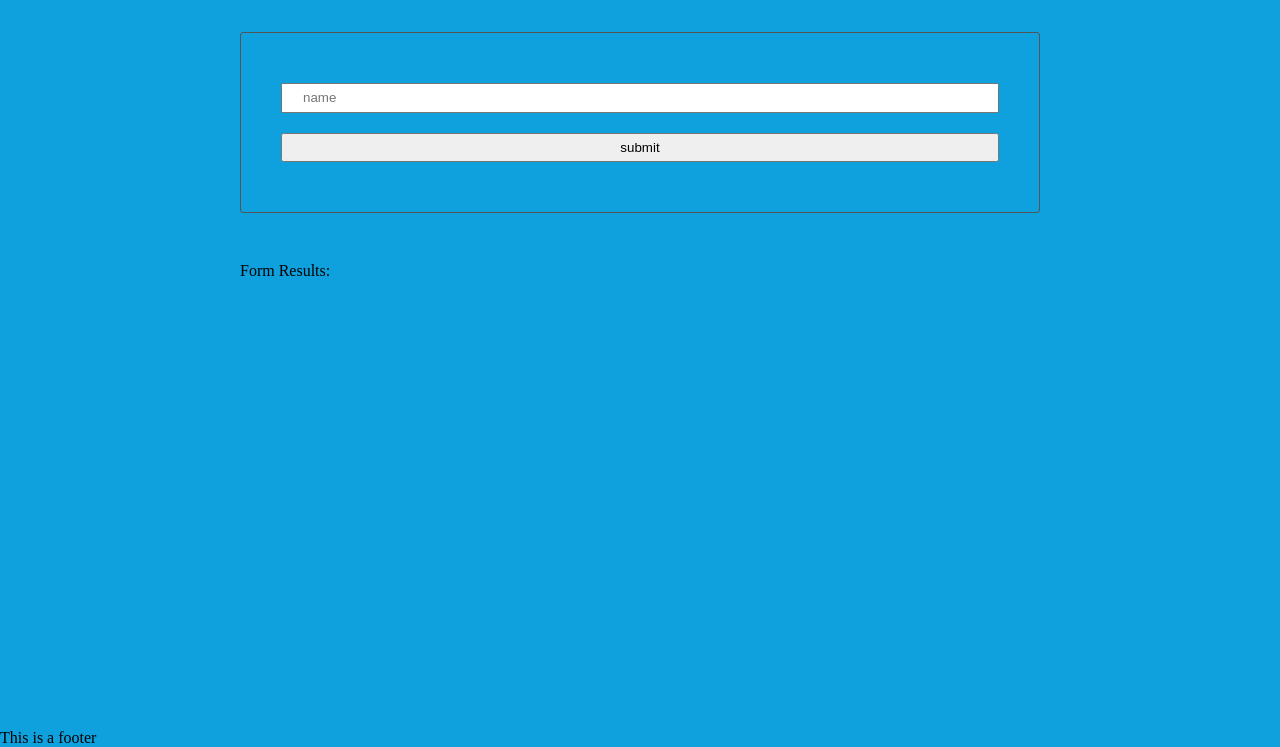
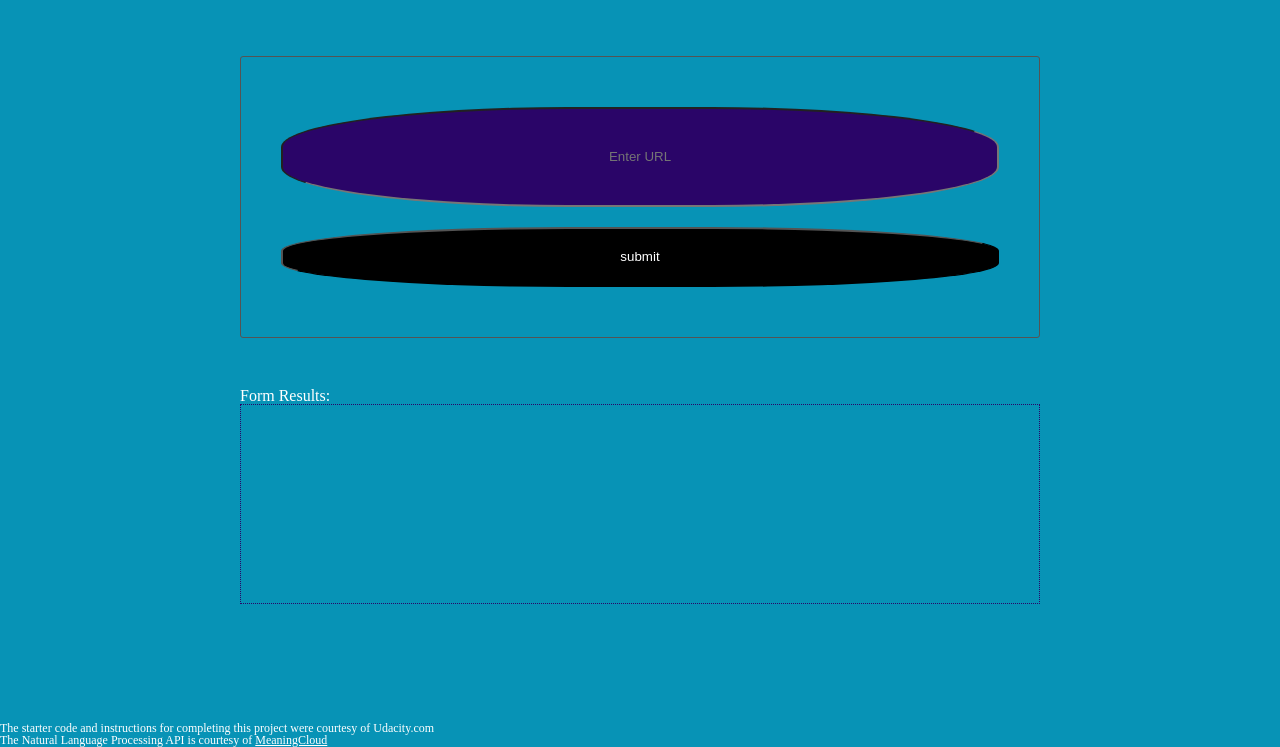
Before and after one commit to conjohnson712/Evaluate-Article-with-NLP, a website built with webpack: page src/client/views/index.html in a window 1280 px wide. Shown: the part 54-801 px from the top of the page. Built offline with nearby package versions, Linux system fonts and the light colour scheme.

Commit message:
Updated CSS styles

```diff
--- a/src/client/js/formHandler.js
+++ b/src/client/js/formHandler.js
@@ -1,5 +1,3 @@
-import { checkForName } from "./nameChecker"
-
 function handleSubmit(event) {
     event.preventDefault()
 
@@ -21,8 +19,8 @@ function handleSubmit(event) {
         body: JSON.stringify({url: formText}), // body data type must match "Content-Type" header
     })
     .then(res => res.json())
-    .then(function(res) {
-        updateUI(res)
+    .then(function() {
+        updateUI()
     })
     } else {
         alert('Submission Failed')
--- a/src/client/styles/base.scss
+++ b/src/client/styles/base.scss
@@ -2,7 +2,8 @@ body {
     display: flex;
     flex-direction: column;
     min-height: 100vh;
-    background-color: rgb(15, 160, 222);
+    background-color: rgb(7, 147, 182);
+    color: white;
 }
 
 main {
@@ -13,3 +14,9 @@ section {
     max-width: 800px;
     margin: 50px auto;
 }
+
+#results {
+    border: 1px dotted #2a0568;
+    min-height: 25vh;
+    color: white;
+}
--- a/src/client/styles/footer.scss
+++ b/src/client/styles/footer.scss
@@ -0,0 +1,8 @@
+#copyright, #api-credit {
+    font-size: 12px;
+    color: white;
+}
+
+a {
+    color: white;
+}
--- a/src/client/styles/form.scss
+++ b/src/client/styles/form.scss
@@ -10,3 +10,18 @@ input {
     line-height: 16px;
     margin: 10px 0;
 }
+
+#name {
+    background-color: #2a0568;
+    border-radius: 40%;
+    padding: 40px;
+    text-align: center;
+    color: white;
+}
+
+#submit {
+    border-radius: 40%;
+    padding: 20px;
+    background-color: black;
+    color: white;
+}
--- a/src/client/styles/header.scss
+++ b/src/client/styles/header.scss
@@ -3,3 +3,8 @@ header {
     justify-content: space-between;
     padding: 10px 40px;
 }
+
+.logo, .navigation {
+    border: 2px solid white;
+    padding: 10px
+}
--- a/src/client/views/index.html
+++ b/src/client/views/index.html
@@ -19,8 +19,8 @@
         <main>
             <section>
                 <form class="Input" onsubmit="return Client.handleSubmit(event)">
-                    <input id="name" type="text" name="input" value="" onblur="" placeholder="name"> <!--onBlur() removed to stop error messages-->
-                    <input type="submit" name="" value="submit" onclick="return Client.handleSubmit(event)" onsubmit="return handleSubmit(event)">
+                    <input id="name" type="text" name="input" value="" onblur="" placeholder="Enter URL"> <!--onBlur() removed to stop error messages-->
+                    <input id="submit" type="submit" name="" value="submit" onclick="return Client.handleSubmit(event)" onsubmit="return handleSubmit(event)">
                 </form>
             </section>
 
@@ -39,7 +39,8 @@
         </main>
 
         <footer>
-            <p>This is a footer</p>
+            <div id="copyright">The starter code and instructions for completing this project were courtesy of Udacity.com</div>
+            <div id="api-credit">The Natural Language Processing API is courtesy of <a href="https://www.meaningcloud.com/developer/sentiment-analysis">MeaningCloud</a></div>
         </footer>
 
         <!--
```
